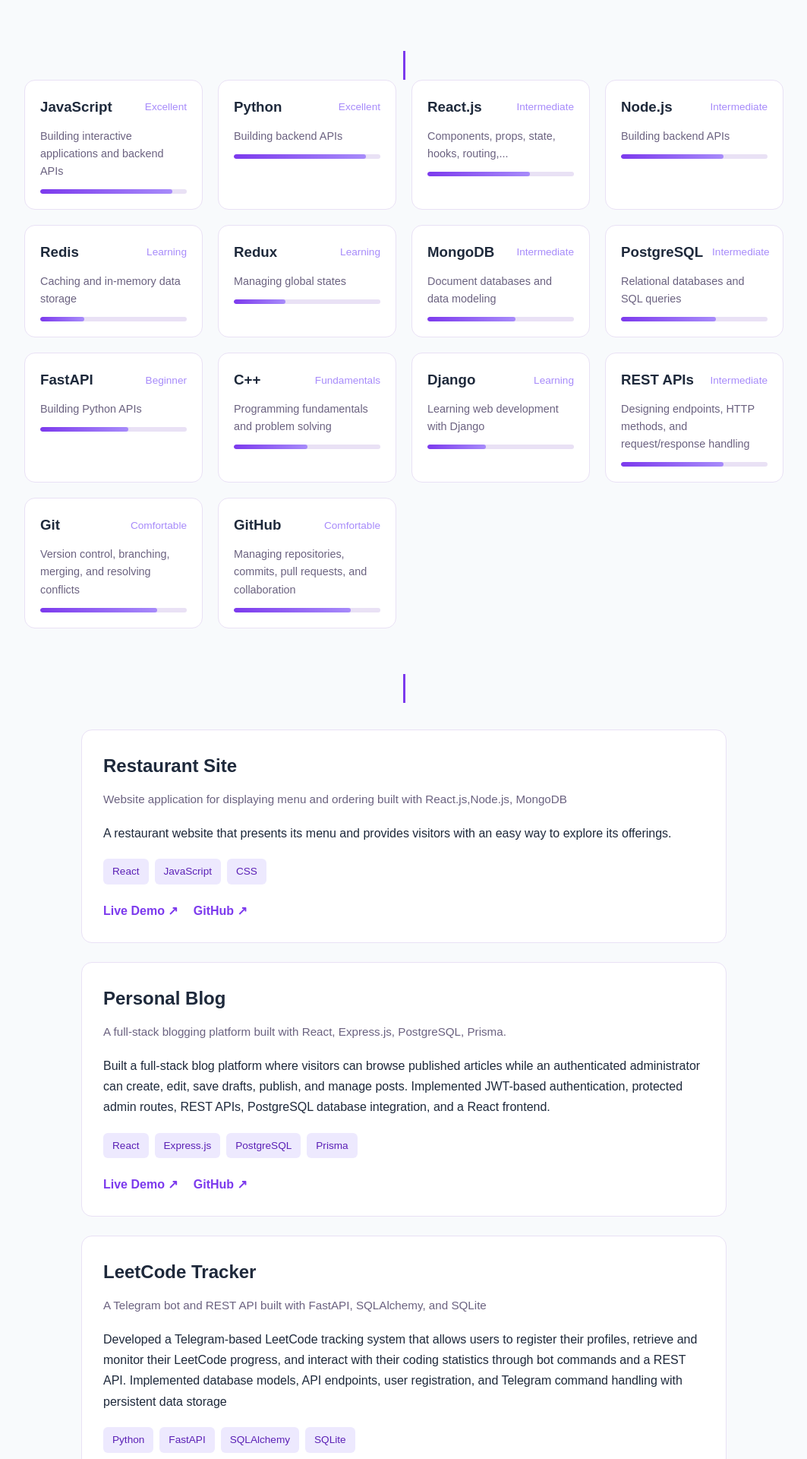
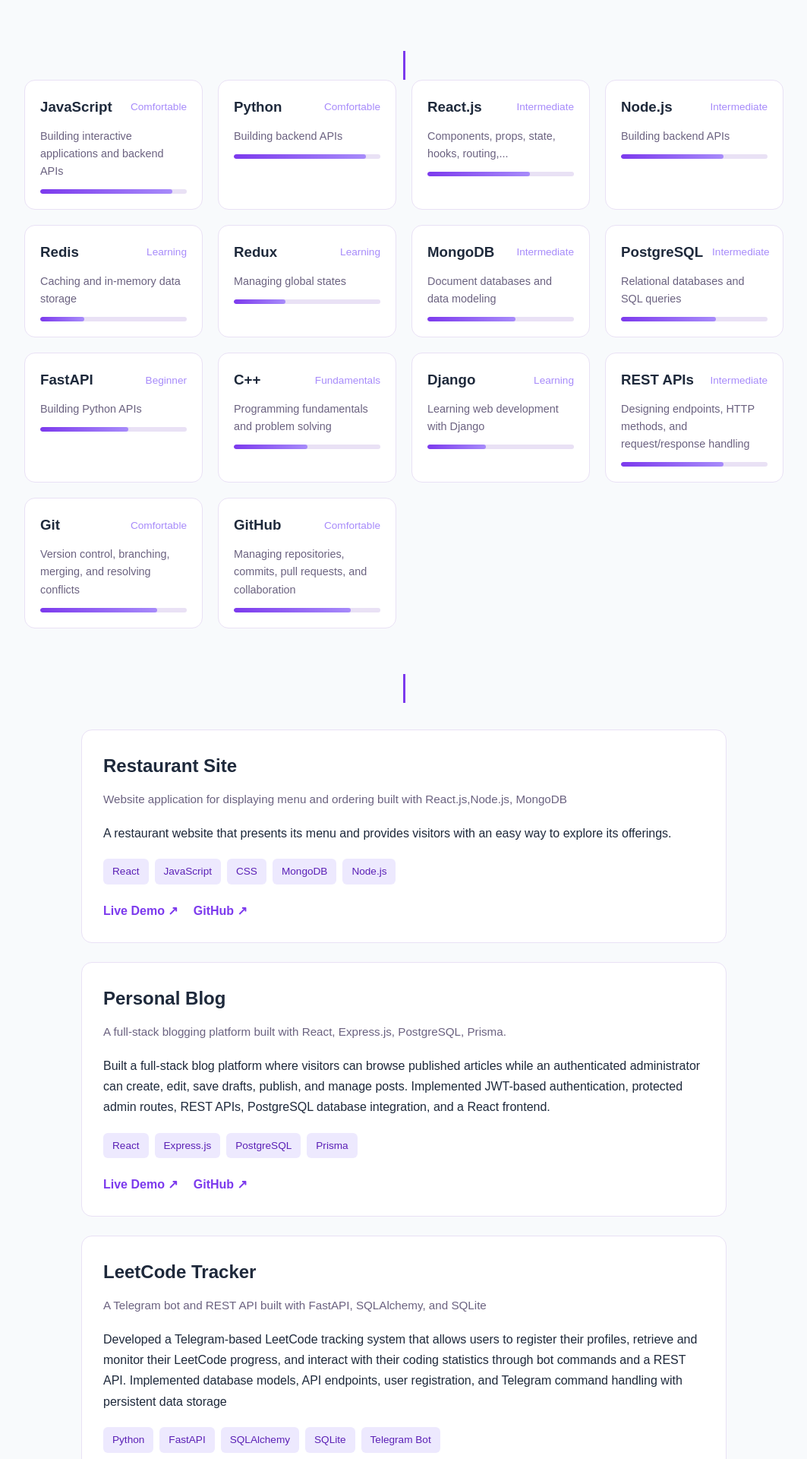
Before and after one commit to YelibeT/portfolio, a React (Vite) app in the folder portifolio/: page / in a window 1280 px wide. Shown: the part 460-2380 px from the top of the page at 76% size, without its empty margins (108-1171 px from the left). Built offline with nearby package versions, Linux system fonts and the light colour scheme; the HTML template or start-up script is replaced by a standard one.

Commit message:
add used technologies to projects

```diff
--- a/portifolio/src/App.css
+++ b/portifolio/src/App.css
@@ -184,7 +184,7 @@ body {
 .contact h1 {
   font-size: 2rem;
   margin-bottom: 15px;
-  color: var(--text-primary);
+
 }
 
 .contact span {
--- a/portifolio/src/App.jsx
+++ b/portifolio/src/App.jsx
@@ -24,13 +24,13 @@ import { FaLinkedin } from 'react-icons/fa6';
 const skills = [
   {
     name: 'JavaScript',
-    level: 'Excellent',
+    level: 'Comfortable',
     percentage: 90,
     description: 'Building interactive applications and backend APIs',
   },
   {
     name: 'Python',
-    level: 'Excellent',
+    level: 'Comfortable',
     percentage: 90,
     description: 'Building backend APIs',
   },
--- a/portifolio/src/component/Projects.jsx
+++ b/portifolio/src/component/Projects.jsx
@@ -7,7 +7,7 @@ const projects = [
     intro: 'Website application for displaying menu and ordering built with React.js,Node.js, MongoDB',
     description:
       'A restaurant website that presents its menu and provides visitors with an easy way to explore its offerings.',
-    technologies: ['React', 'JavaScript', 'CSS'],
+    technologies: ['React', 'JavaScript', 'CSS', 'MongoDB', 'Node.js'],
     link: 'https://restaurant-site-zwdi-6e7k64da4-yelibets-projects.vercel.app',
     github: 'https://github.com/YelibeT/Restaurant-site',
   },
@@ -24,7 +24,7 @@ const projects = [
     title: 'LeetCode Tracker',
     intro: 'A Telegram bot and REST API built with FastAPI, SQLAlchemy, and SQLite',
     description:'Developed a Telegram-based LeetCode tracking system that allows users to register their profiles, retrieve and monitor their LeetCode progress, and interact with their coding statistics through bot commands and a REST API. Implemented database models, API endpoints, user registration, and Telegram command handling with persistent data storage',
-    technologies: ['Python', 'FastAPI', 'SQLAlchemy', 'SQLite'],
+    technologies: ['Python', 'FastAPI', 'SQLAlchemy', 'SQLite', 'Telegram Bot'],
     link: 'https://t.me/leeetcode_tracker_bot',
     github: 'https://github.com/YelibeT/Leetcode-Tracker',
   },
```
